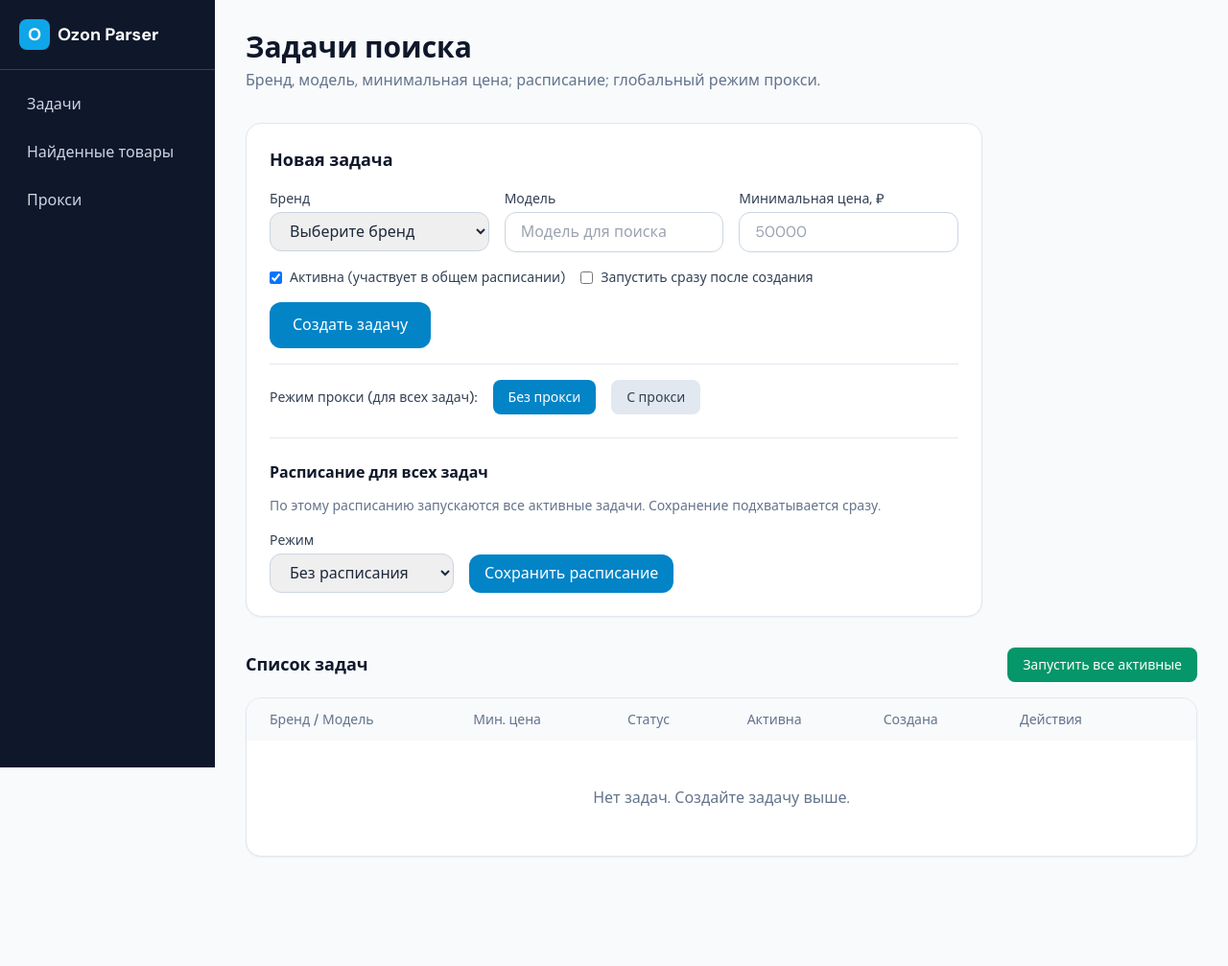
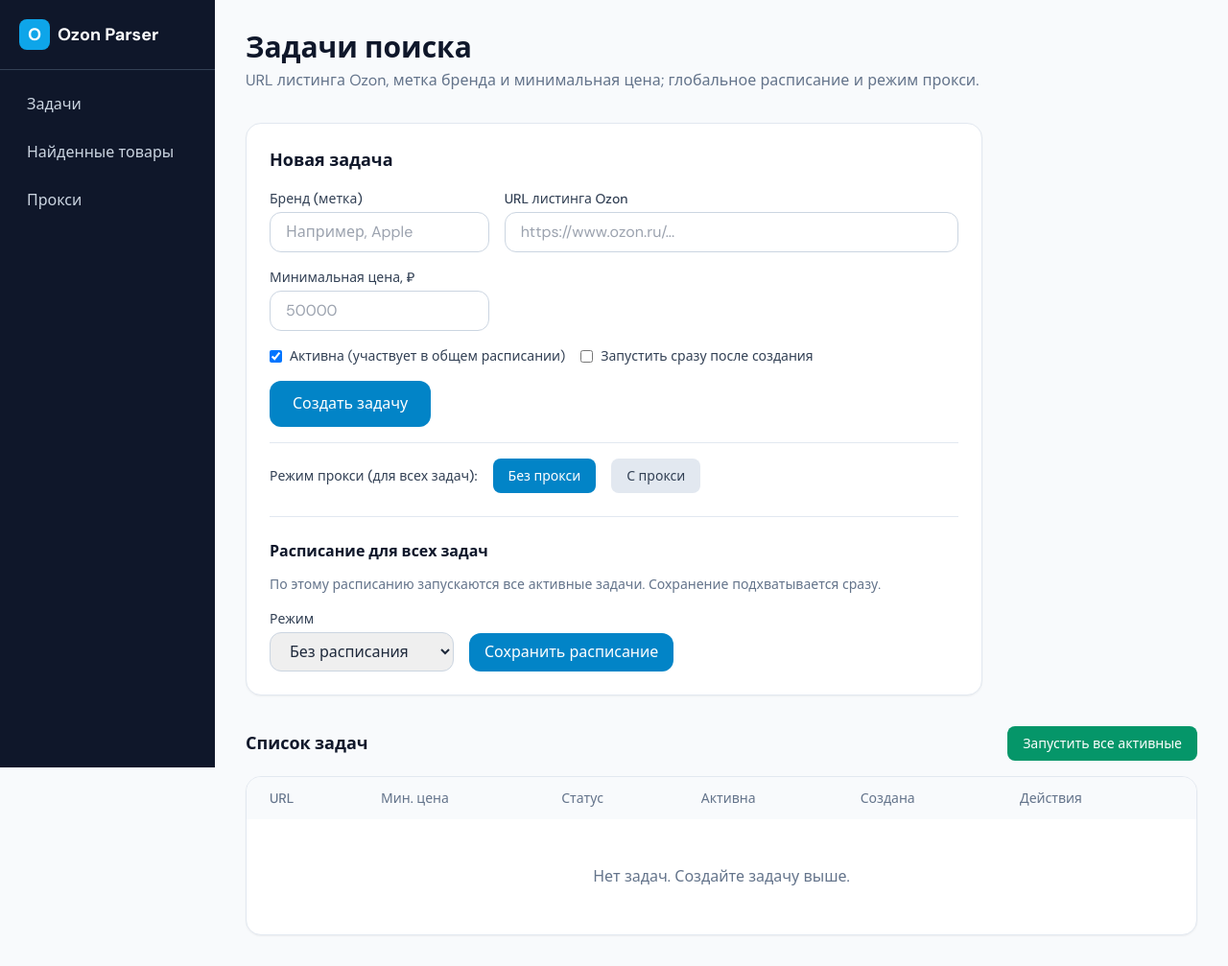
Before and after one commit to rakitovevg/new_ozon_parser, a FastAPI app: page /?tab=tasks in a window 1280 px wide. Shown: the whole page at 96% size. Before the commit the page ends 893 px from the top, so only its background shows below. Run offline with FastAPI, Linux system fonts and the light colour scheme; data comes from the database, SQL or seed files in the repository; data that the repository does not hold is empty; some libraries are stand-ins or nearby versions.

Commit message:
Refactor search task model to include URL field and update related functionality. Added migration for existing database schema to support new URL column. Updated API and UI to handle URL input instead of brand/model for search tasks, ensuring backward compatibility for existing tasks.

```diff
--- a/app/database.py
+++ b/app/database.py
@@ -61,5 +61,14 @@ async def init_db():
     from app.models import Brand, SearchTask, FoundProduct, Setting, Proxy
     async with engine.begin() as conn:
         await conn.run_sync(Base.metadata.create_all)
+        # Добавляем колонку url в search_tasks, если её ещё нет (для перехода от бренда/модели к произвольному URL).
+        try:
+            res = await conn.execute(text("PRAGMA table_info(search_tasks)"))
+            cols = [row[1] for row in res]  # row[1] — имя колонки в PRAGMA table_info
+            if "url" not in cols:
+                await conn.execute(text("ALTER TABLE search_tasks ADD COLUMN url VARCHAR(1024)"))
+        except Exception:
+            # Если по какой-то причине не удалось, не блокируем запуск приложения.
+            pass
     await _seed_brands_if_empty()
     await _seed_use_proxy_setting()
--- a/app/main.py
+++ b/app/main.py
@@ -138,9 +138,9 @@ async def api_set_schedule(body: ScheduleBody):
 # --- API: задачи поиска ---
 
 class SearchTaskCreate(BaseModel):
-    brand: str
-    model: str
+    url: str
     min_price: float
+    brand: Optional[str] = None  # опциональная метка бренда, вводимая пользователем
     is_active: bool = True
     run_now: bool = False
 
@@ -152,6 +152,7 @@ async def api_search_tasks_list(db: AsyncSession = Depends(get_db)):
     return [
         {
             "id": t.id,
+            "url": t.url,
             "brand": t.brand,
             "model": t.model,
             "min_price": t.min_price,
@@ -171,8 +172,9 @@ async def api_search_tasks_list(db: AsyncSession = Depends(get_db)):
 @app.post("/api/search-tasks")
 async def api_search_task_create(body: SearchTaskCreate, background_tasks: BackgroundTasks, db: AsyncSession = Depends(get_db)):
     task = SearchTask(
-        brand=body.brand.strip(),
-        model=body.model.strip(),
+        brand=(body.brand or "").strip(),
+        model="",
+        url=body.url.strip(),
         min_price=float(body.min_price),
         is_active=body.is_active,
     )
@@ -290,8 +292,8 @@ async def admin_index(request: Request, db: AsyncSession = Depends(get_db)):
     await _sync_use_proxy_from_db()
     r = await db.execute(select(SearchTask).order_by(SearchTask.created_at.desc()))
     tasks = r.scalars().all()
-    r2 = await db.execute(select(Brand).order_by(Brand.name))
-    brands = r2.scalars().all()
+    # Бренды больше не нужны в интерфейсе (переход на прямые URL), но модель оставляем для обратной совместимости.
+    brands = []
     r3 = await db.execute(select(Proxy).order_by(Proxy.id))
     proxies = r3.scalars().all()
     r4 = await db.execute(select(FoundProduct).order_by(FoundProduct.created_at.desc()).limit(50))
@@ -323,10 +325,10 @@ async def admin_found(request: Request, db: AsyncSession = Depends(get_db)):
 @app.post("/admin/tasks/create", response_class=RedirectResponse)
 async def admin_task_create(request: Request, background_tasks: BackgroundTasks, db: AsyncSession = Depends(get_db)):
     form = await request.form()
+    url = (form.get("url") or "").strip()
     brand = (form.get("brand") or "").strip()
-    model = (form.get("model") or "").strip()
     min_price_raw = (form.get("min_price") or "").strip()
-    if not brand or not model or not min_price_raw:
+    if not url or not min_price_raw:
         return RedirectResponse(url="/?tab=tasks&error=1", status_code=303)
     try:
         min_price = float(min_price_raw.replace(",", "."))
@@ -335,7 +337,7 @@ async def admin_task_create(request: Request, background_tasks: BackgroundTasks,
     is_active = form.get("is_active") == "on"
     run_now = form.get("run_now") == "on"
 
-    task = SearchTask(brand=brand, model=model, min_price=min_price, is_active=is_active)
+    task = SearchTask(brand=brand, model="", url=url, min_price=min_price, is_active=is_active)
     db.add(task)
     await db.flush()
     task_id = task.id
--- a/app/scheduler.py
+++ b/app/scheduler.py
@@ -70,16 +70,24 @@ async def run_search_task(task_id: int, from_scheduler: bool = False) -> None:
             return
         if from_scheduler and not task.is_active:
             return
-        brand_name = task.brand.strip()
-        r2 = await db.execute(select(Brand).where(Brand.name == brand_name))
-        brand = r2.scalar_one_or_none()
-        if not brand:
-            logger.warning("run_search_task: brand '%s' not found", brand_name)
-            return
-        url = build_search_url(brand.name, brand.code, task.model)
+
+        # Новый источник URL — поле task.url. Для старых задач, где url может быть пустым,
+        # сохраняем обратную совместимость через build_search_url.
+        url = (task.url or "").strip()
         if not url:
-            logger.warning("run_search_task: empty url for task_id=%s", task_id)
-            return
+            brand_name = (task.brand or "").strip()
+            if not brand_name:
+                logger.warning("run_search_task: task_id=%s has no url and empty brand", task_id)
+                return
+            r2 = await db.execute(select(Brand).where(Brand.name == brand_name))
+            brand = r2.scalar_one_or_none()
+            if not brand:
+                logger.warning("run_search_task: brand '%s' not found", brand_name)
+                return
+            url = build_search_url(brand.name, brand.code, task.model)
+            if not url:
+                logger.warning("run_search_task: empty url (fallback) for task_id=%s", task_id)
+                return
 
     clear_cancel(task_id)
     async with async_session() as db:
--- a/app/templates/index.html
+++ b/app/templates/index.html
@@ -5,7 +5,7 @@
 
 {# Сообщения #}
 {% if request.query_params.get('error') %}
-<div class="mb-4 rounded-xl border border-red-200 bg-red-50 px-4 py-3 text-sm text-red-800">Заполните бренд, модель и минимальную цену.</div>
+<div class="mb-4 rounded-xl border border-red-200 bg-red-50 px-4 py-3 text-sm text-red-800">Заполните URL и минимальную цену.</div>
 {% elif request.query_params.get('created') %}
 <div class="mb-4 rounded-xl border border-emerald-200 bg-emerald-50 px-4 py-3 text-sm text-emerald-800">Задача создана.</div>
 {% elif request.query_params.get('run') %}
@@ -28,7 +28,7 @@
 {% if tab == 'tasks' or not tab %}
 <div class="mb-8">
     <h1 class="text-3xl font-bold text-slate-900">Задачи поиска</h1>
-    <p class="text-slate-500 mt-1">Бренд, модель, минимальная цена; расписание; глобальный режим прокси.</p>
+    <p class="text-slate-500 mt-1">URL листинга Ozon, метка бренда и минимальная цена; глобальное расписание и режим прокси.</p>
 </div>
 
 <div class="card bg-white rounded-2xl border border-slate-200 p-6 shadow-sm mb-8 max-w-3xl">
@@ -36,15 +36,12 @@
     <form action="/admin/tasks/create" method="post" class="space-y-4">
         <div class="grid grid-cols-1 sm:grid-cols-3 gap-4">
             <div>
-                <label for="brand" class="block text-sm font-medium text-slate-700 mb-1">Бренд</label>
-                <select name="brand" id="brand" required class="w-full px-4 py-2 rounded-xl border border-slate-300 focus:ring-2 focus:ring-primary-500">
-                    <option value="">Выберите бренд</option>
-                    {% for b in brands %}<option value="{{ b.name }}">{{ b.name }}</option>{% endfor %}
-                </select>
+                <label for="brand" class="block text-sm font-medium text-slate-700 mb-1">Бренд (метка)</label>
+                <input type="text" name="brand" id="brand" placeholder="Например, Apple" class="w-full px-4 py-2 rounded-xl border border-slate-300 focus:ring-2 focus:ring-primary-500">
             </div>
-            <div>
-                <label for="model" class="block text-sm font-medium text-slate-700 mb-1">Модель</label>
-                <input type="text" name="model" id="model" required placeholder="Модель для поиска" class="w-full px-4 py-2 rounded-xl border border-slate-300 focus:ring-2 focus:ring-primary-500">
+            <div class="sm:col-span-2">
+                <label for="url" class="block text-sm font-medium text-slate-700 mb-1">URL листинга Ozon</label>
+                <input type="url" name="url" id="url" required placeholder="https://www.ozon.ru/..." class="w-full px-4 py-2 rounded-xl border border-slate-300 focus:ring-2 focus:ring-primary-500">
             </div>
             <div>
                 <label for="min_price" class="block text-sm font-medium text-slate-700 mb-1">Минимальная цена, ₽</label>
@@ -108,7 +105,7 @@
         <table class="w-full">
             <thead class="bg-slate-50 text-slate-500 text-left text-sm">
                 <tr>
-                    <th class="px-6 py-3 font-medium">Бренд / Модель</th>
+                    <th class="px-6 py-3 font-medium">URL</th>
                     <th class="px-6 py-3 font-medium">Мин. цена</th>
                     <th class="px-6 py-3 font-medium">Статус</th>
                     <th class="px-6 py-3 font-medium">Активна</th>
@@ -119,7 +116,13 @@
             <tbody class="divide-y divide-slate-100">
                 {% for t in tasks %}
                 <tr class="hover:bg-slate-50/50">
-                    <td class="px-6 py-4"><span class="font-medium text-slate-900">{{ t.brand }}</span> <span class="text-slate-500">/ {{ t.model }}</span></td>
+                    <td class="px-6 py-4">
+                        {% if t.url %}
+                        <a href="{{ t.url }}" target="_blank" rel="noopener" class="text-primary-600 hover:underline break-all">{{ t.url }}</a>
+                        {% else %}
+                        <span class="font-medium text-slate-900">{{ t.brand }}</span> <span class="text-slate-500">/ {{ t.model }}</span>
+                        {% endif %}
+                    </td>
                     <td class="px-6 py-4 font-medium">{{ "%.0f"|format(t.min_price) }} ₽</td>
                     <td class="px-6 py-4">
                         {% set rs = t.run_status or 'idle' %}
```
Also changed, not shown: app/models.py (+6 -3 lines).
